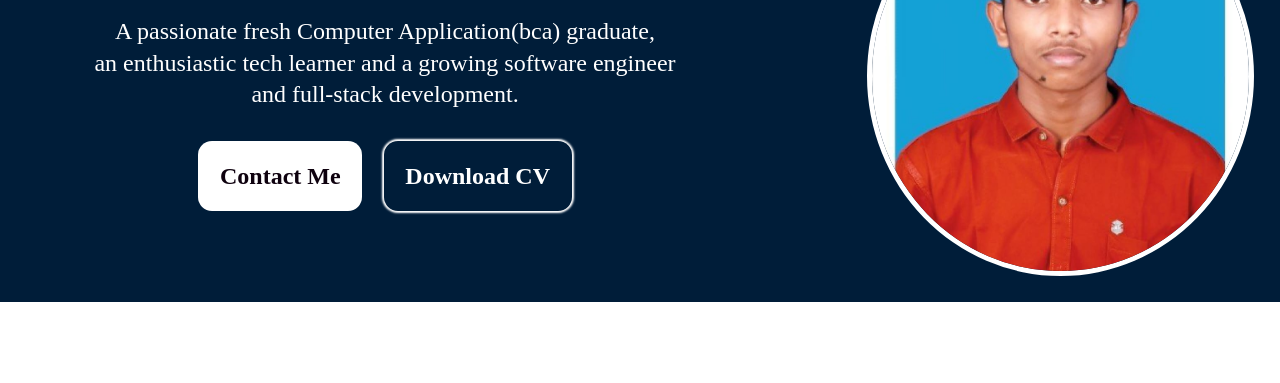
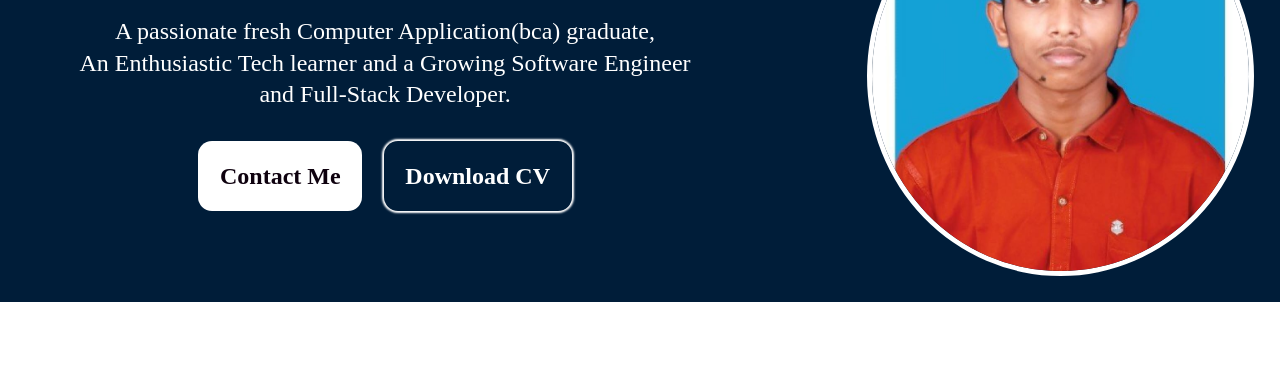
Before and after one commit to sivinash/potfolio_sivinash, a plain HTML site: page index.html in a window 1280 px wide. Shown: the part 226-609 px from the top of the page. Drawn offline with Linux system fonts and the light colour scheme.

Commit message:
added updated

```diff
--- a/index.html
+++ b/index.html
@@ -30,8 +30,8 @@
                 <div class="homecontainerself">
                     <h1  >Hi, I'm Sivinash N</h1>
                     <p >A passionate fresh Computer Application(bca) graduate,</p>
-                    <p >an enthusiastic tech learner and a growing software engineer </p>
-                    <p >and full-stack development.</p>
+                    <p >An Enthusiastic Tech learner and a Growing Software Engineer </p>
+                    <p >and Full-Stack Developer.</p>
                     <div  style="margin-top: 4%;width: 100%;display: flex;justify-content: center;gap: 3%;">
                         <a id="contbutton" href="#Contact" >Contact Me</a>
                         <a id="download" href="sivinas N.pdf" download="sivinash.pdf">Download CV</a>
```
Also changed, not shown: 2 other files.
